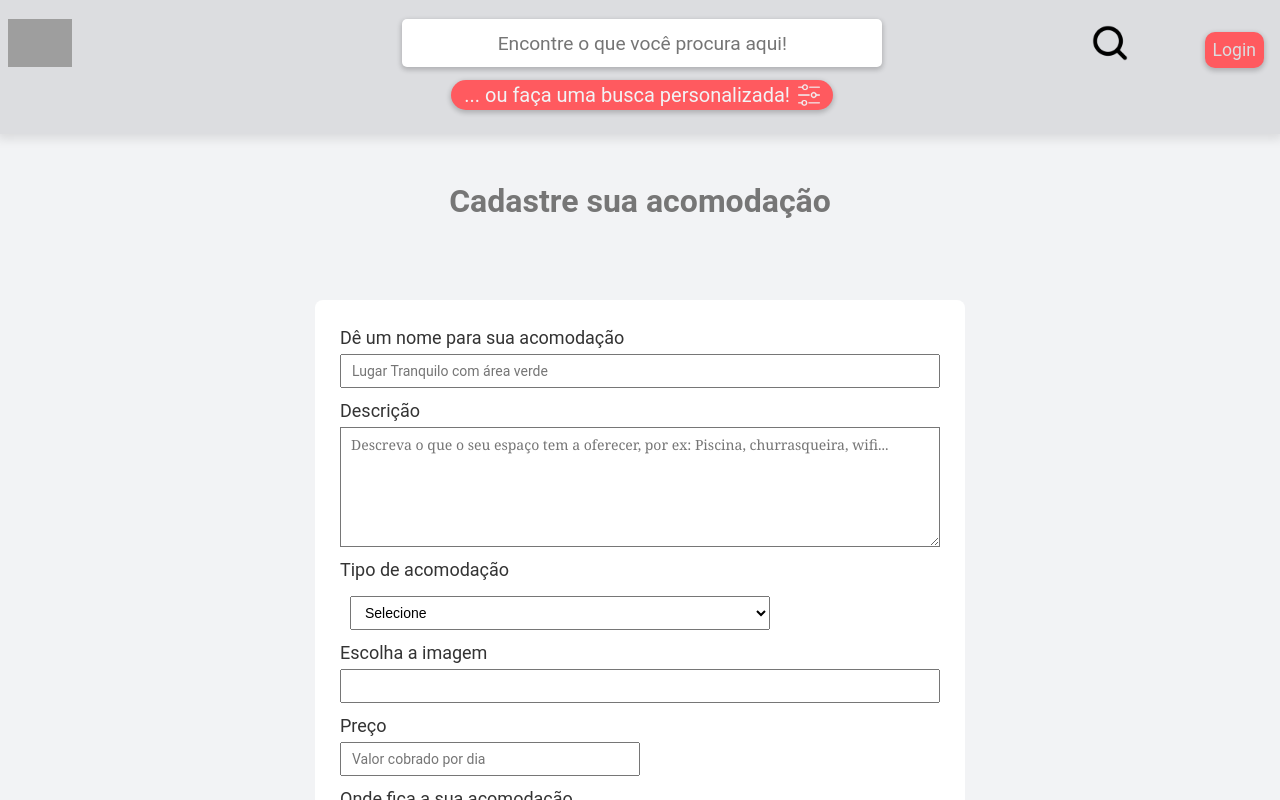
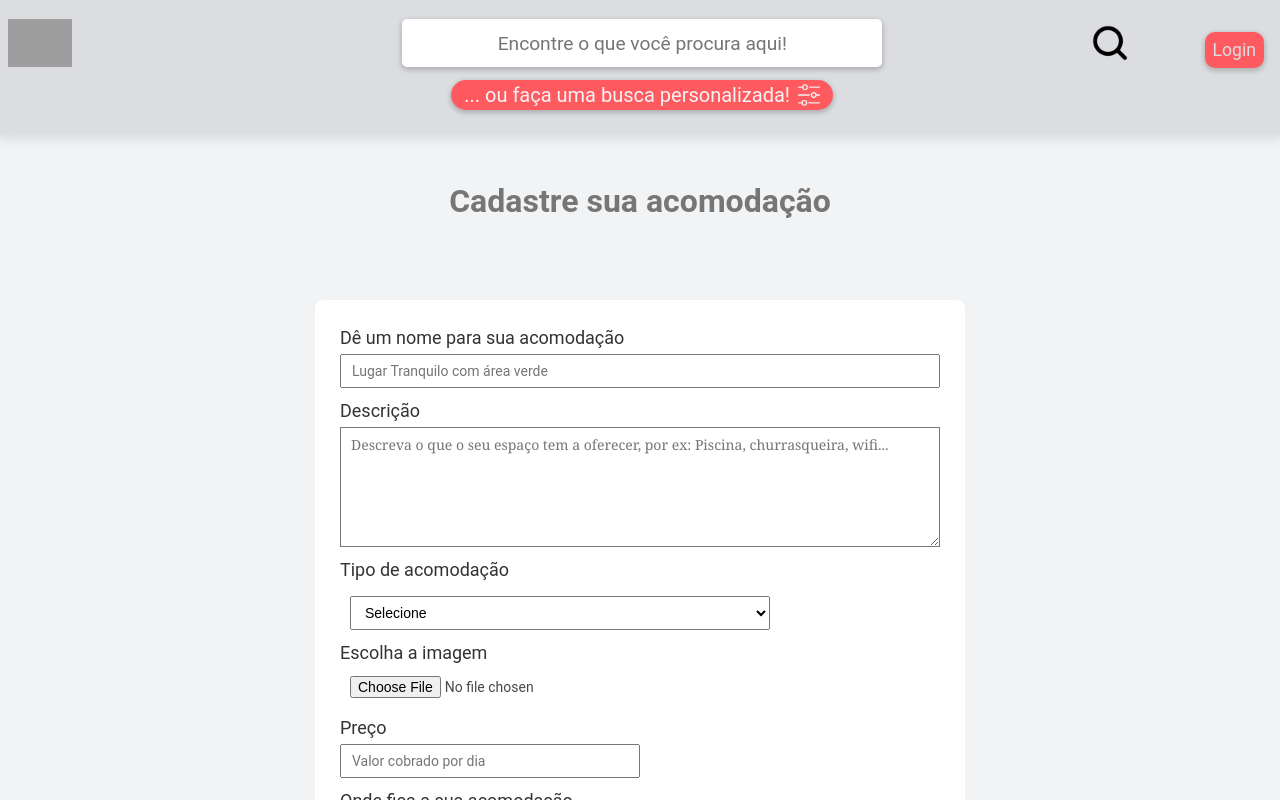
Before and after one commit to DayMendes/airbnb-clone-frontend-, a React (Create React App) app: page /acomodacoes in a window 1280 px wide. Shown: the top 800 px of the page. Built offline with nearby package versions, Linux system fonts and the light colour scheme; grey boxes are pictures that could not be loaded.

Commit message:
Alteração botão

```diff
--- a/src/pages/CadastroAcomodacoes.tsx
+++ b/src/pages/CadastroAcomodacoes.tsx
@@ -61,8 +61,8 @@ export default function CadastroAcomodacoes() {
 
         <label id="file">Escolha a imagem</label>
         <input
-          type="text"
-          id="imagem"
+          type="file"
+          id="file"
           value={acomodacoes.imagem}
           onChange={(event) =>
             setAcomodacoes({ ...acomodacoes, imagem: event.target.value })
```
